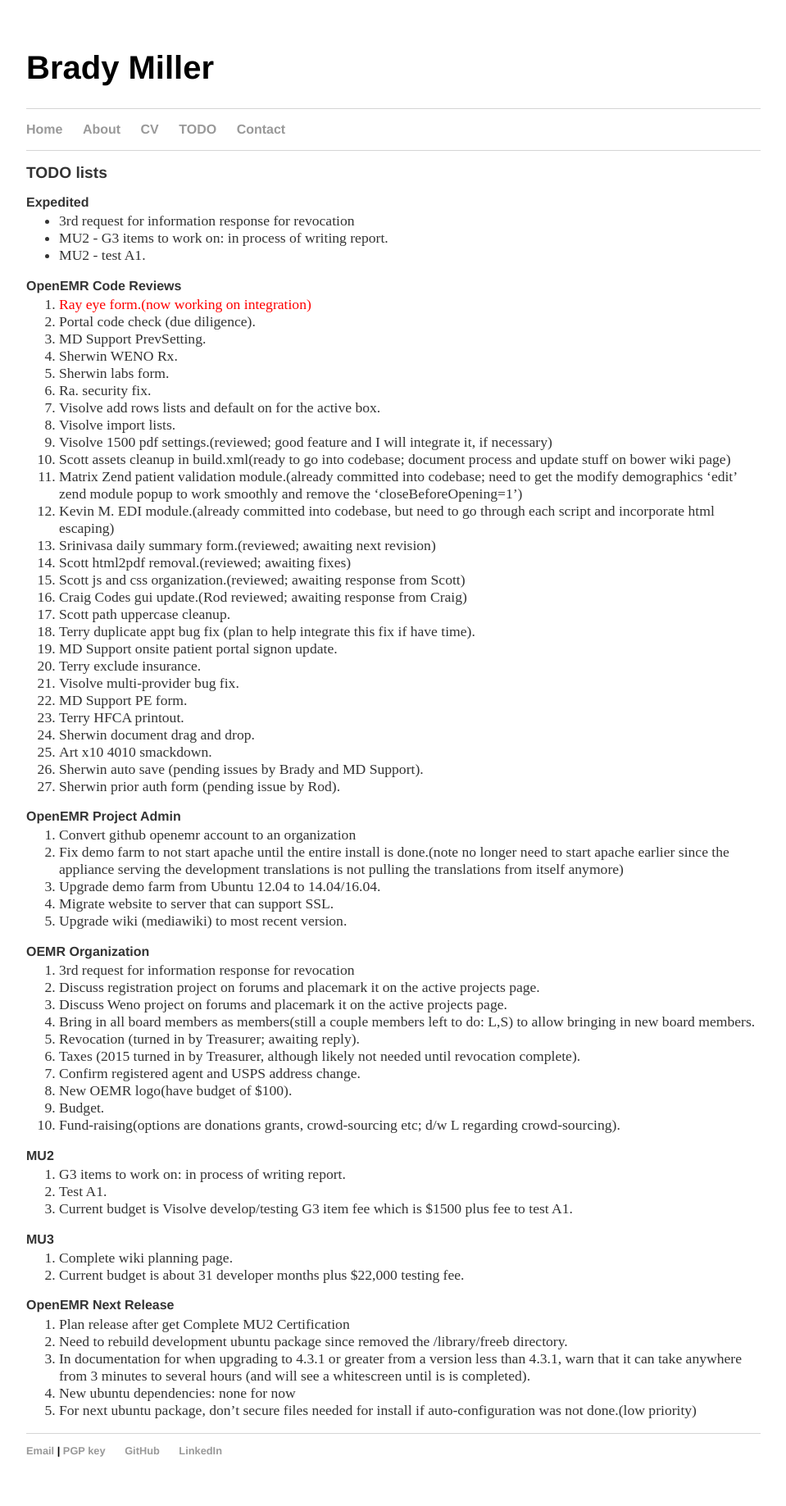
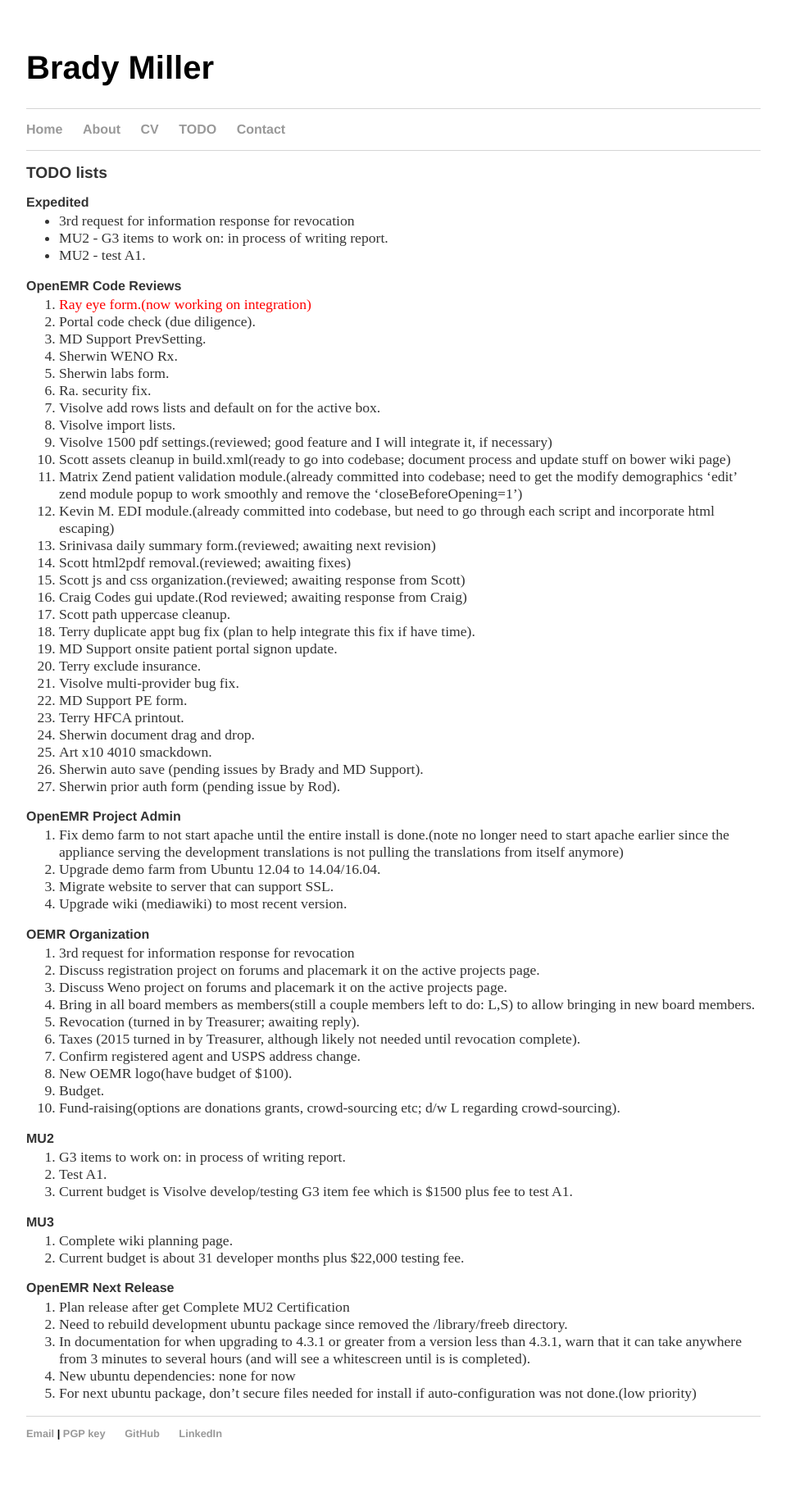
Before and after one commit to bradymiller/bradymiller.github.io, a Jekyll site: the page built from todo/index.md, in a window 1280 px wide. Shown: the whole page at 82% size, without its empty margins (160-1119 px from the left). Built offline with Jekyll 4.4.1, drawn with Linux system fonts in a browser that asks for light colours; after the commit the page ends 1816 px from its top, so only the background shows below that.

Commit message:
Update todo list

```diff
--- a/todo/index.md
+++ b/todo/index.md
@@ -38,7 +38,6 @@
 1. Sherwin prior auth form (pending issue by Rod).
 
 ### OpenEMR Project Admin
-1. Convert github openemr account to an organization
 1. Fix demo farm to not start apache until the entire install is done.(note no longer need to start apache earlier since the appliance serving the development translations is not pulling the translations from itself anymore)
 1. Upgrade demo farm from Ubuntu 12.04 to 14.04/16.04.
 1. Migrate website to server that can support SSL.
```
